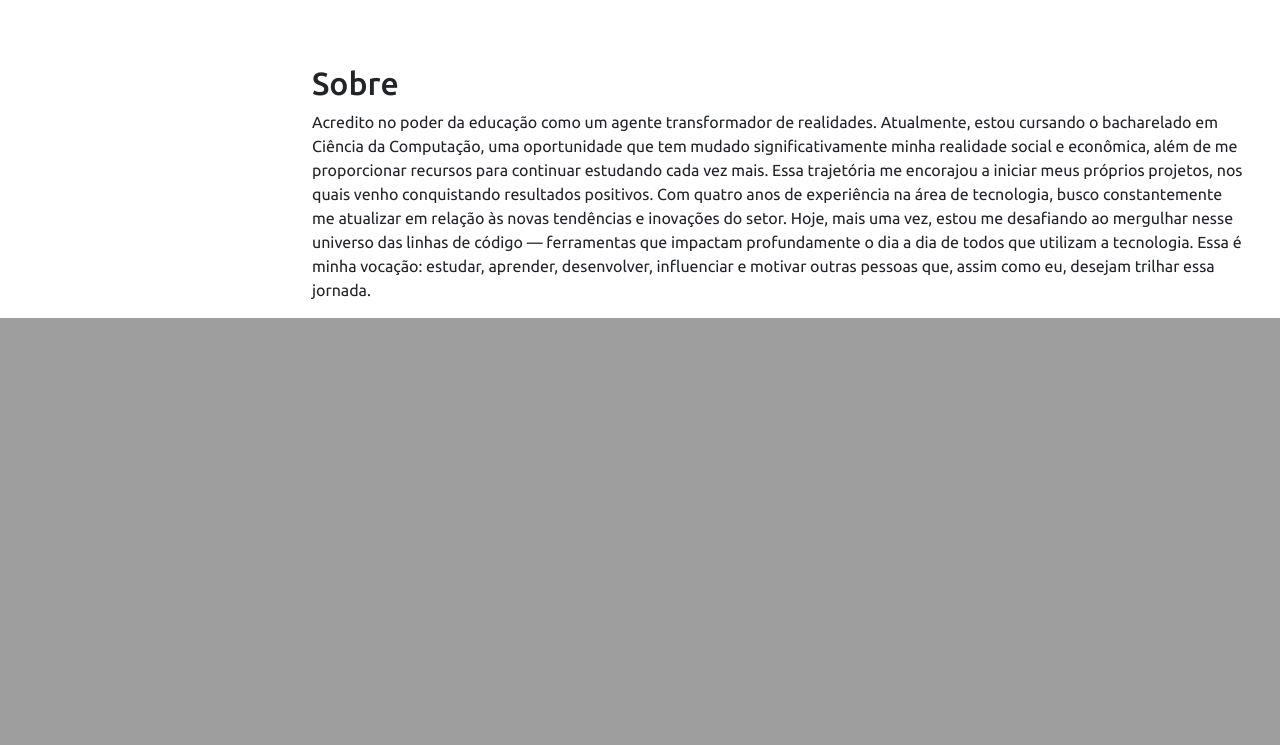
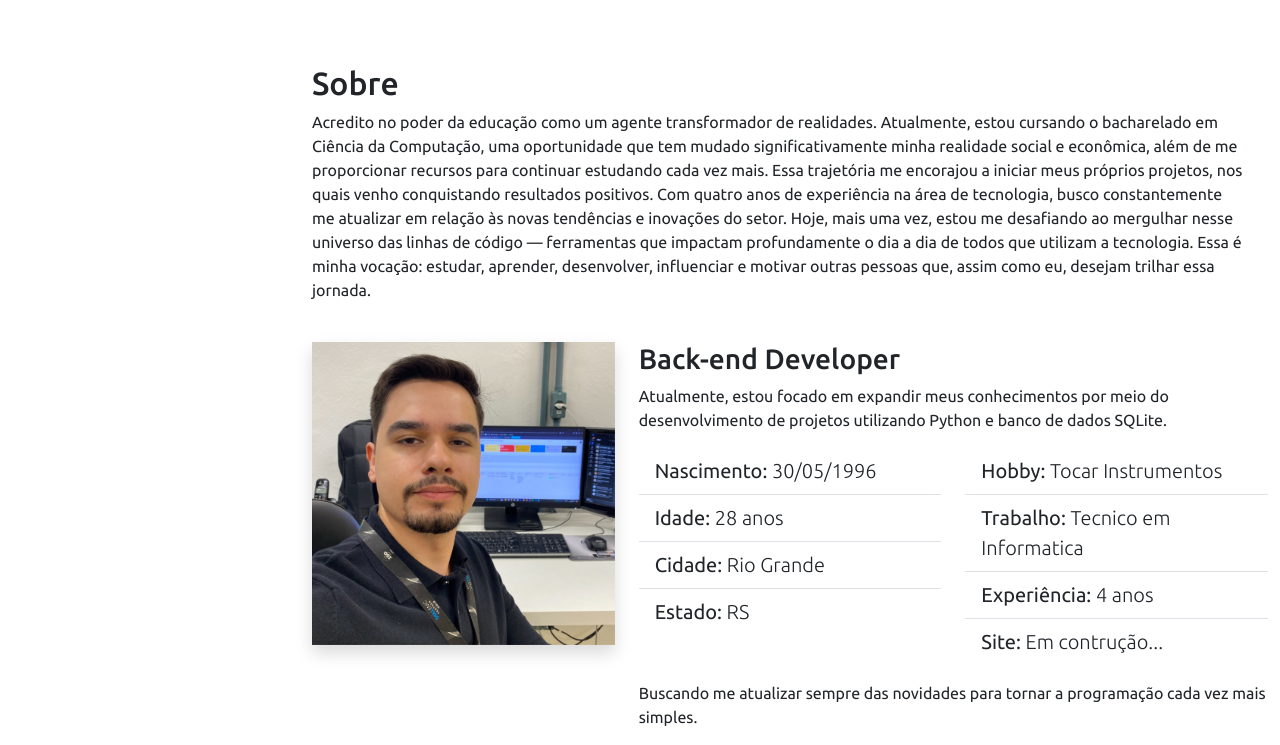
Before and after one commit to DEVRHC/portifolio, a Flask app: page / in a window 1280 px wide. Shown: the part 800-1545 px from the top of the page. Before the commit the page ends 1118 px from the top, so only its background shows below. Run offline with Flask 3, Linux system fonts and the light colour scheme; some libraries are stand-ins or nearby versions.

Commit message:
Add files via upload

```diff
--- a/static/style.css
+++ b/static/style.css
@@ -166,3 +166,18 @@ i.menu-mobile{
         margin-left: 0;
     }
 }
+
+*::-webkit-scrollbar {
+    width: 10px;
+}
+
+*::-webkit-scrollbar-track {
+    width: 12px;
+    box-shadow: inset 0 0 .3rem #00000050;
+    background-color: #fff;
+}
+
+*::-webkit-scrollbar-thumb {
+    background-color: #252c90;
+    border-radius: 7%;
+}
--- a/templates/index.html
+++ b/templates/index.html
@@ -1,5 +1,6 @@
 <!DOCTYPE html>
 <html lang="pt-br">
+
 <head>
     <meta charset="UTF-8">
     <meta name="viewport" content="width=device-width, initial-scale=1.0">
@@ -9,6 +10,7 @@
 
     <title>DEVRHC</title>
 </head>
+
 <body>
 
     <i class="bi bi-list menu-mobile"></i>
@@ -45,7 +47,7 @@
                 <li class="nav-item">
                     <a class="nav-link" href="#"><i class="bi bi-envelope"></i> Contato</a>
                 </li>
-              </ul>
+            </ul>
         </nav>
     </aside>
 
@@ -53,7 +55,8 @@
         <section id="inicio" class="row m-0 p-0">
             <div class="col-md-5 d-flex justify-content-center align-items-center flex-column">
                 <h2 class="text-white text-shadow">Rafael Cardoso</h2>
-                <span id="subtitle" class="text-white text-shadow">Back-end Developer, Graduando em Ciências da Computação. </span>
+                <span id="subtitle" class="text-white text-shadow">Back-end Developer, Graduando em Ciências da
+                    Computação. </span>
             </div>
 
             <div class="col-md-7 d-flex justify-content-end align-items-end">
@@ -69,18 +72,77 @@
             <div class="row w-100">
                 <div class="col-md-12">
                     <h2 class='pt-3'>Sobre</h2>
-                    <p>Acredito no poder da educação como um agente transformador de realidades. Atualmente, estou cursando o bacharelado em Ciência da Computação, uma oportunidade que tem mudado significativamente minha realidade social e econômica, além de me proporcionar recursos para continuar estudando cada vez mais.
+                    <p>Acredito no poder da educação como um agente transformador de realidades. Atualmente, estou
+                        cursando o bacharelado em Ciência da Computação, uma oportunidade que tem mudado
+                        significativamente minha realidade social e econômica, além de me proporcionar recursos para
+                        continuar estudando cada vez mais.
 
-                        Essa trajetória me encorajou a iniciar meus próprios projetos, nos quais venho conquistando resultados positivos. Com quatro anos de experiência na área de tecnologia, busco constantemente me atualizar em relação às novas tendências e inovações do setor.
+                        Essa trajetória me encorajou a iniciar meus próprios projetos, nos quais venho conquistando
+                        resultados positivos. Com quatro anos de experiência na área de tecnologia, busco constantemente
+                        me atualizar em relação às novas tendências e inovações do setor.
 
-                        Hoje, mais uma vez, estou me desafiando ao mergulhar nesse universo das linhas de código — ferramentas que impactam profundamente o dia a dia de todos que utilizam a tecnologia. Essa é minha vocação: estudar, aprender, desenvolver, influenciar e motivar outras pessoas que, assim como eu, desejam trilhar essa jornada.</p>
+                        Hoje, mais uma vez, estou me desafiando ao mergulhar nesse universo das linhas de código —
+                        ferramentas que impactam profundamente o dia a dia de todos que utilizam a tecnologia. Essa é
+                        minha vocação: estudar, aprender, desenvolver, influenciar e motivar outras pessoas que, assim
+                        como eu, desejam trilhar essa jornada.</p>
+                </div>
+            </div>
+
+            <div class="row mt-4">
+                <div class="col-md-4">
+                    <img class="img-fluid shadow" src="../static/img/default-profile.jpg" alt="Foto Perfil">
+                </div>
+                <div class="col md-8">
+                    <h3>Back-end Developer</h3>
+                    <p>Atualmente, estou focado em expandir meus conhecimentos por meio do desenvolvimento de projetos
+                        utilizando Python e banco de dados SQLite.</p>
+
+                    <div class="row mt-3 mb-3">
+                        <div class="col-md-6">
+                            <ul class="list-group list-group-flush fs-5">
+                                <li class="list-group-item">
+                                    Nascimento: <span class="fw-lighter">30/05/1996</span>
+                                </li>
+                                <li class="list-group-item">
+                                    Idade: <span class="fw-lighter">28 anos</span>
+                                </li>
+                                <li class="list-group-item">
+                                    Cidade: <span class="fw-lighter">Rio Grande</span>
+                                </li>
+                                <li class="list-group-item">
+                                    Estado: <span class="fw-lighter">RS</span>
+                                </li>
+                            </ul>
+                        </div>
+                        <div class="col-md-6">
+                            <ul class="list-group list-group-flush fs-5">
+                                <li class="list-group-item">
+                                    Hobby: <span class="fw-lighter">Tocar Instrumentos</span>
+                                </li>
+                                <li class="list-group-item">
+                                    Trabalho: <span class="fw-lighter">Tecnico em Informatica</span>
+                                </li>
+                                <li class="list-group-item">
+                                    Experiência: <span class="fw-lighter">4 anos</span>
+                                </li>
+                                <li class="list-group-item">
+                                    Site: <span class="fw-lighter">Em contrução...</span>
+                                </li>
+                            </ul>
+                        </div>
+                    </div>
+
+                    <p>Buscando me atualizar sempre das novidades para tornar a programação cada vez mais simples.</p>
+
                 </div>
             </div>
         </section>
 
     </main>
 
+
     <script src="../static/bootstrap/js/bootstrap.bundle.min.js"></script>
     <script src="../static/script.js"></script>
 </body>
+
 </html>
```
